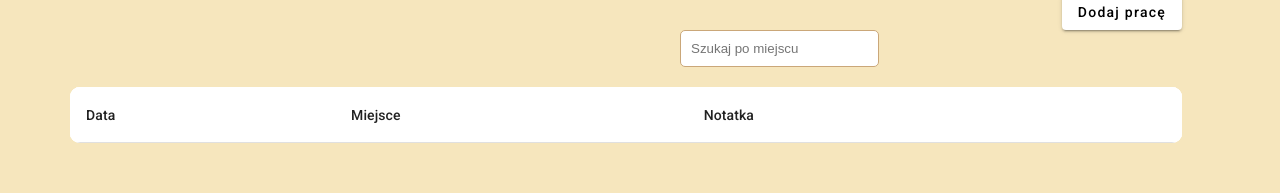
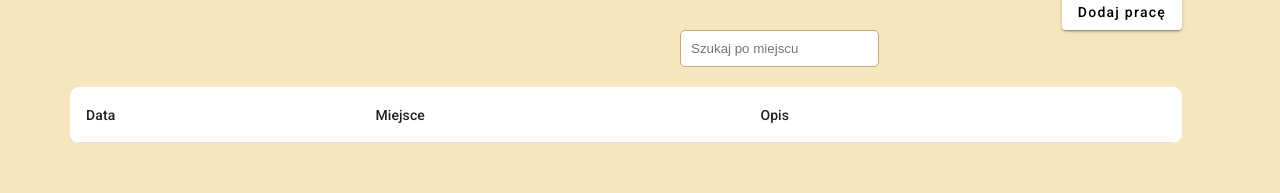
Before and after one commit to Remmo1/apiary, an Angular app in the folder apiaryFrontend/: page /works in a window 1280 px wide. Shown: the part 164-357 px from the top of the page. Built offline with nearby package versions, Linux system fonts and the light colour scheme; no server answers.

Commit message:
add visual improvements to UI

```diff
--- a/apiaryFrontend/src/app/add-note-modal/add-note-modal.component.html
+++ b/apiaryFrontend/src/app/add-note-modal/add-note-modal.component.html
@@ -1,4 +1,4 @@
-<h1 mat-dialog-title>Dodaj notatkę</h1>
+<h1 mat-dialog-title>Dodaj pracę</h1>
 <div mat-dialog-content class="content">
 
   <mat-form-field appearance="fill">
@@ -9,7 +9,7 @@
   </mat-form-field>
 
   <mat-form-field appearance="fill">
-    <mat-label>Notatka</mat-label>
+    <mat-label>Opis pracy</mat-label>
     <textarea rows="4" matInput [(ngModel)]="data.note">
     </textarea>
   </mat-form-field>
--- a/apiaryFrontend/src/app/add-work-modal/add-work-modal.component.html
+++ b/apiaryFrontend/src/app/add-work-modal/add-work-modal.component.html
@@ -17,7 +17,7 @@
   </mat-form-field>
 
   <mat-form-field appearance="fill">
-    <mat-label>Notatka</mat-label>
+    <mat-label>Opis pracy</mat-label>
     <textarea rows="4" matInput [(ngModel)]="data.note">
     </textarea>
   </mat-form-field>
--- a/apiaryFrontend/src/app/app.component.html
+++ b/apiaryFrontend/src/app/app.component.html
@@ -1,6 +1,6 @@
 <div class="header">
-  <img src="beeLogo.ico" class="logo">
-  <h1 class="title">{{title}}</h1>
+  <img src="beeLogo.ico" class="logo" (click)="gotoHome()">
+  <h1 class="title" >{{title}}</h1>
 </div>
 
 <div class="content">
--- a/apiaryFrontend/src/app/app.component.scss
+++ b/apiaryFrontend/src/app/app.component.scss
@@ -22,6 +22,9 @@
     left: 0;
     margin-left: -30px;
     margin-top: -30px;
+}
+.logo:hover{
+    cursor: pointer;
 }
 
 .title{
--- a/apiaryFrontend/src/app/app.component.ts
+++ b/apiaryFrontend/src/app/app.component.ts
@@ -1,6 +1,6 @@
 import { Component } from '@angular/core';
 import { CommonModule } from '@angular/common';
-import { RouterOutlet } from '@angular/router';
+import { Router, RouterOutlet } from '@angular/router';
 import { NavigationBarComponent } from './navigation-bar/navigation-bar.component';
 
 
@@ -12,5 +12,12 @@ import { NavigationBarComponent } from './navigation-bar/navigation-bar.componen
     imports: [CommonModule, RouterOutlet, NavigationBarComponent]
 })
 export class AppComponent {
+  constructor(private router: Router) { }
   title = 'BeeKing';
+
+  gotoHome() {
+    this.router.navigate(['/home']);
+  }
+
+
 }
--- a/apiaryFrontend/src/app/app.config.ts
+++ b/apiaryFrontend/src/app/app.config.ts
@@ -4,7 +4,14 @@ import { provideRouter } from '@angular/router';
 import { routes } from './app.routes';
 import { provideAnimations } from '@angular/platform-browser/animations';
 import { HttpClientModule, provideHttpClient } from '@angular/common/http';
+import { MAT_DATE_LOCALE } from '@angular/material/core';
 
 export const appConfig: ApplicationConfig = {
-  providers: [provideRouter(routes), provideAnimations(), provideHttpClient()],
+  providers:
+  [
+    provideRouter(routes),
+    provideAnimations(),
+    provideHttpClient(),
+    {provide: MAT_DATE_LOCALE, useValue: 'PL'} //used for correct date format and language in datepicker
+  ],
 };
--- a/apiaryFrontend/src/app/hive-page/hive-page.component.html
+++ b/apiaryFrontend/src/app/hive-page/hive-page.component.html
@@ -11,7 +11,7 @@
             Informacje podstawowe
         </h1>
         <div class="deleteButton">
-            <button mat-raised-button class="saveButton" color="warn"  (click)="saveHive()">Zapisz zmiany</button>
+            <button mat-raised-button color="primary"  class="saveButton"  (click)="saveHive()">Zapisz zmiany</button>
         </div>
     </div>
 
@@ -58,7 +58,7 @@
     <div class="notes">
         <div class="notesHeader">
             <h1 class="subtitle">
-                Notatki
+                Prace
             </h1>
             <div class="addButton">
                 <button mat-raised-button class="mainButton" (click)="addNote()">Dodaj pracę</button>
--- a/apiaryFrontend/src/app/work-page/work-page.component.html
+++ b/apiaryFrontend/src/app/work-page/work-page.component.html
@@ -12,7 +12,7 @@
             Informacje o pracy
         </h1>
         <div class="deleteButton">
-            <button mat-raised-button class="saveButton" color="warn"  (click)="saveWork()">Zapisz zmiany</button>
+            <button mat-raised-button class="saveButton" color="primary"   (click)="saveWork()">Zapisz zmiany</button>
         </div>
     </div>
 
--- a/apiaryFrontend/src/app/works-page/works-page.component.html
+++ b/apiaryFrontend/src/app/works-page/works-page.component.html
@@ -33,7 +33,7 @@
           </ng-container>
 
           <ng-container matColumnDef="text">
-            <th mat-header-cell *matHeaderCellDef>Notatka</th>
+            <th mat-header-cell *matHeaderCellDef>Opis</th>
             <td mat-cell *matCellDef="let element">{{element.text}}</td>
           </ng-container>
 
```
